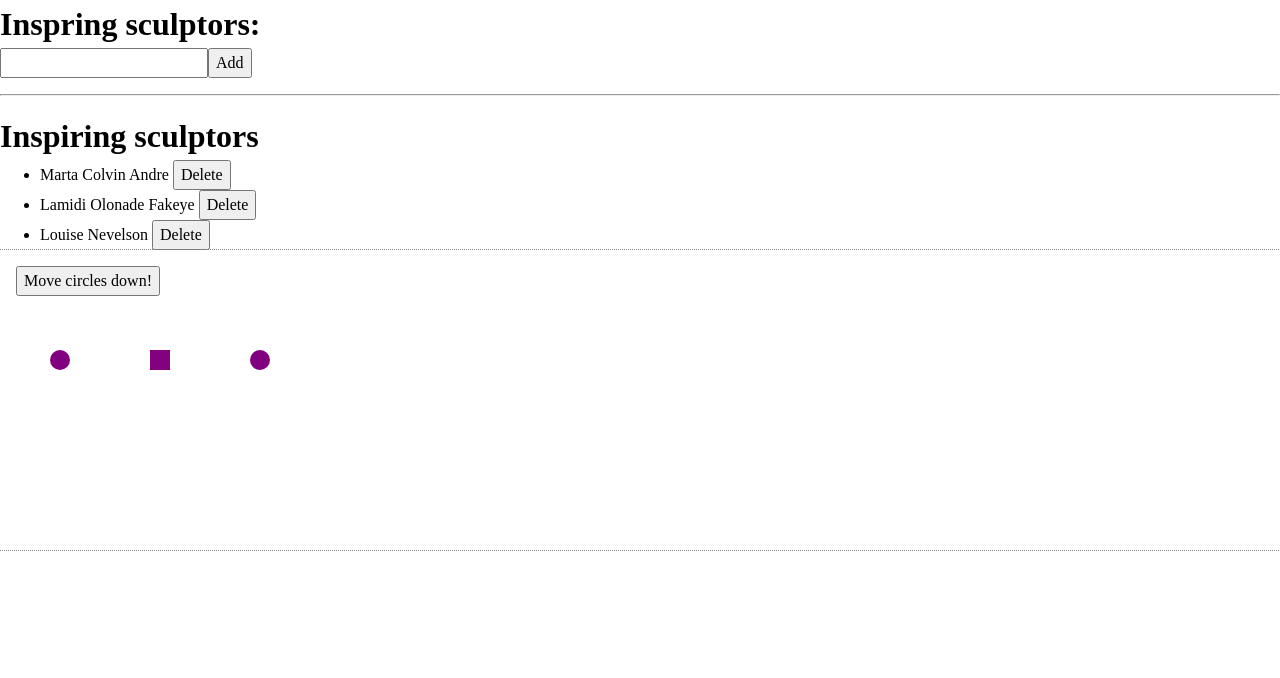
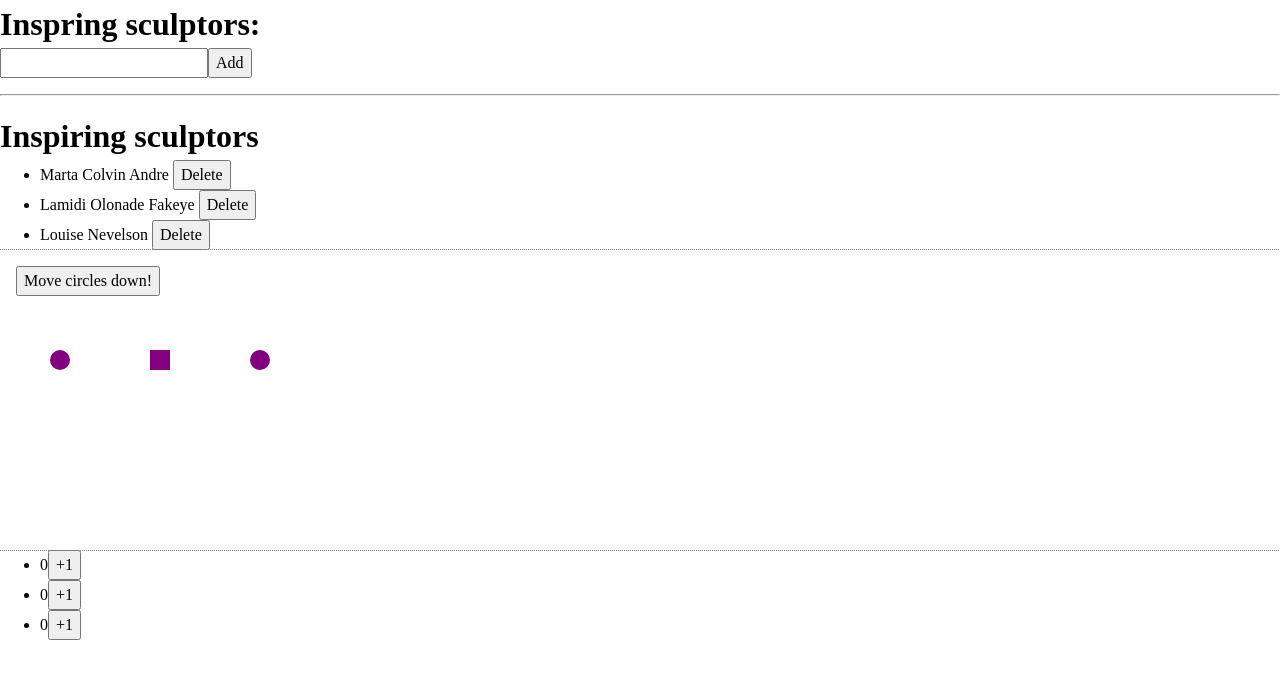
Before and after one commit to takunagai/react-official-tutorial, a React (Create React App) app: page / in a window 1280 px wide. Shown: the top 678 px of the page. Built offline with nearby package versions, Linux system fonts and the light colour scheme.

Commit message:
状態の配列の更新 3 - 配列内のアイテムを置き換える (map の index を利用)

```diff
--- /dev/null
+++ b/src/CounterList.jsx
@@ -0,0 +1,29 @@
+import { useState } from 'react'
+
+let initialCounters = [0, 0, 0]
+
+export default function CounterList() {
+  const [counters, setCounters] = useState(initialCounters)
+
+  function handleIncrementClick(index) {
+    const nextCounters = counters.map((c, i) => {
+      if (i === index) { // 3. 元のアイテム(↑最初の引数)を返すか他の何かを返すかを決定
+        return c + 1 // 4. 適合すれば1を足す
+      } else {
+        return c
+      }
+    })
+    setCounters(nextCounters)
+  }
+
+  return (
+    <ul>
+      {counters.map((counter, i) => ( // 1. インデックスを受け取り
+        <li key={i}>
+          {counter}
+          <button onClick={() => {handleIncrementClick(i)}}>+1</button> {/* 2. 関数に渡す */}
+        </li>
+      ))}
+    </ul>
+  )
+}
--- a/src/index.js
+++ b/src/index.js
@@ -26,6 +26,7 @@
 import List from './List'
 import List2 from './List2'
 import ShapeEditor from './ShapeEditor'
+import CounterList from './CounterList'
 
 
 const container = document.getElementById('root')
@@ -58,6 +59,7 @@
     <List />
     <List2 />
     <ShapeEditor />
+    <CounterList />
   </React.StrictMode>
 )
 
```
Also changed, not shown: 1 other file (tests, documents, lock files or other folders).
